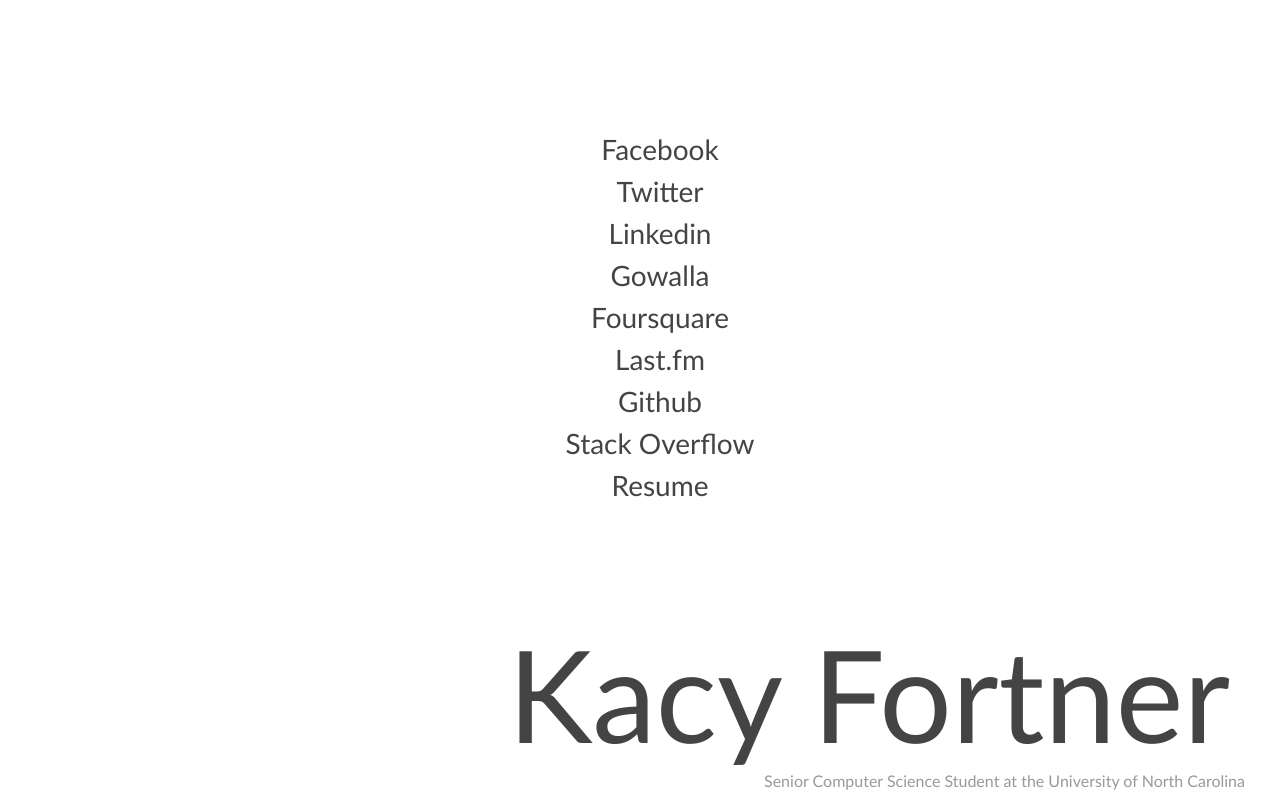
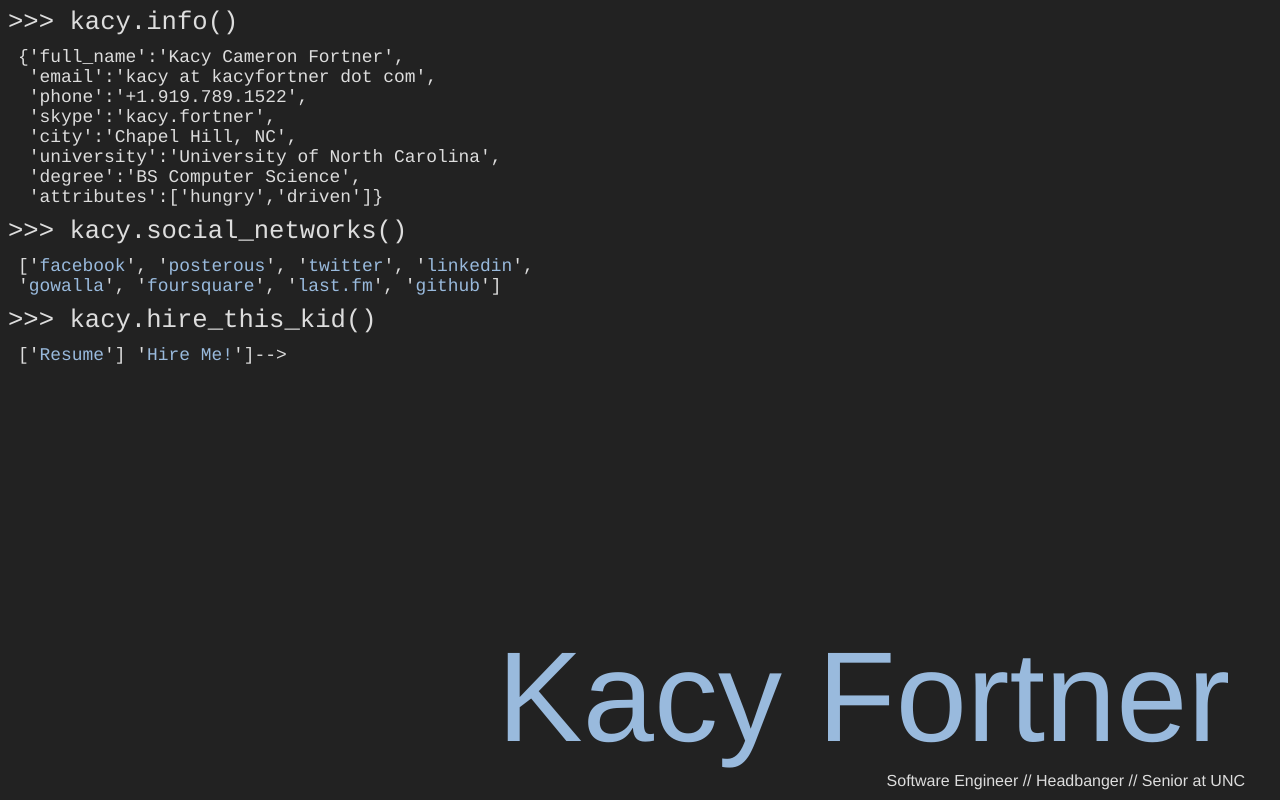
Before and after one commit to kacy/kacy.github.com, a plain HTML site: page index.html in a window 1280 px wide. Drawn offline with Linux system fonts and the light colour scheme.

Commit message:
Updated to current site

```diff
--- a/index.html
+++ b/index.html
@@ -5,61 +5,87 @@
   <head>
     <meta http-equiv="content-type" content="text/html;charset=UTF-8" />
     <title>Kacy Fortner</title>
+
     <style type="text/css">
-		#networks {
-			position: relative;
-			top: 100px;
-			text-align: center;
-			font-size: 175%;
+      body {
+        background-color: #222;
       }
       #footer {
         position: absolute;
         bottom: 30px;
         right: 50px;
         font-size: 800%;
-			font-family: 'Gill Sans','Gill Sans MT',Corbel,Helvetica,'Nimbus Sans L',sans-serif;
+        font-family: Helvetica;
       }
       #tagline {
         position: absolute;
-			color: #999;
+        color: #DDD;
         bottom: 10px;
         right: 35px;
-			font-family: 'Gill Sans','Gill Sans MT',Corbel,Helvetica,'Nimbus Sans L',sans-serif;
+        font-family: Helvetica;
       }
       a, a:link, a:hover, a:visited {
-			color: #444;
+        color: #99BADD;
         text-decoration: none;
       }
-		ul {
-			font-family: 'Gill Sans','Gill Sans MT',Corbel,Helvetica,'Nimbus Sans L',sans-serif;
-			list-style-type: none;
-			line-height: 1.5;
-
+      #terminal {
+        font-family: courier;
+        font-size: 160%;
+        color: #DDD;
+        left: 50px;
+        top: 50px;
+        width: 550px;
+      }
+      #terminal .response{
+        font-size: 70%;
+        margin: 10px;
       }
     </style>
   </head>
   <body>
 
-	<div id=networks>
-		<ul>
-			<li><a href="http://fb.kacyfortner.com">Facebook</a></li>
-			<li><a href="http://www.twitter.com/kacyf">Twitter</a></li>
-			<li><a href="http://www.linkedin.com/in/kacyfortner">Linkedin</a></li>
-			<li><a href="http://www.gowalla.com/users/kacy/">Gowalla</a></li>
-			<li><a href="http://foursquare.com/user/kacyf">Foursquare</a></li>
-			<li><a href="http://www.last.fm/user/smarty927">Last.fm</a></li>
-			<li><a href="http://www.github.com/kacy">Github</a></li>
-			<li><a href="http://careers.stackoverflow.com/kacy">Stack Overflow</a></li>
-			<li><a href="KacyFortner-Resume.pdf">Resume</a></li>
+  <div id='terminal'>
+
+    >>> kacy.info()
+    <div class='response'>
+       {'full_name':'Kacy Cameron Fortner',<br />
+        &nbsp;'email':'kacy at kacyfortner dot com',<br />
+        &nbsp;'phone':'+1.919.789.1522',<br />
+        &nbsp;'skype':'kacy.fortner',<br />
+        &nbsp;'city':'Chapel Hill, NC',<br />
+        &nbsp;'university':'University of North Carolina',<br />
+        &nbsp;'degree':'BS Computer Science',<br />
+        &nbsp;'attributes':['hungry','driven']}
     </div>
 
-	<div id=footer>
+    >>> kacy.social_networks()
+    <div class='response'>
+      ['<a href="http://fb.kacyfortner.com">facebook</a>',
+        '<a href="http://kacyf.posterous.com">posterous</a>',
+        '<a href="http://www.twitter.com/kacyf">twitter</a>',
+        '<a href="http://www.linkedin.com/in/kacyfortner">linkedin</a>',
+        '<a href="http://www.gowalla.com/users/kacy/">gowalla</a>',
+        '<a href="http://foursquare.com/user/kacyf">foursquare</a>',
+        '<a href="http://www.last.fm/user/smarty927">last.fm</a>',
+        '<a href="http://www.github.com/kacy">github</a>']<br />
+    </div>
+
+    >>> kacy.hire_this_kid()
+    <div class='response'>
+      ['<a href="KacyFortner-Resume.pdf">Resume</a>']
+      '<a href="hireme.php">Hire Me!</a>']-->
+    </div>
+
+  </div>
+
+  <div id='footer'>
     <a href="http://www.kacyfortner.com">Kacy Fortner</a>
   </div>
 
-	<div id=tagline>
-		Senior Computer Science Student at the University of North Carolina
+  <div id='tagline'>
+    Software Engineer // Headbanger // Senior at UNC
   </div>
+
 
   <!-- Google Analytics -->
   <script type="text/javascript">
@@ -72,6 +98,7 @@
       pageTracker._trackPageview();
     } catch(err) {}
   </script>
+  <!-- End Google Analytics -->
 
   </body>
 </html>
```
Lines whose indentation alone changed are shown as unchanged.
